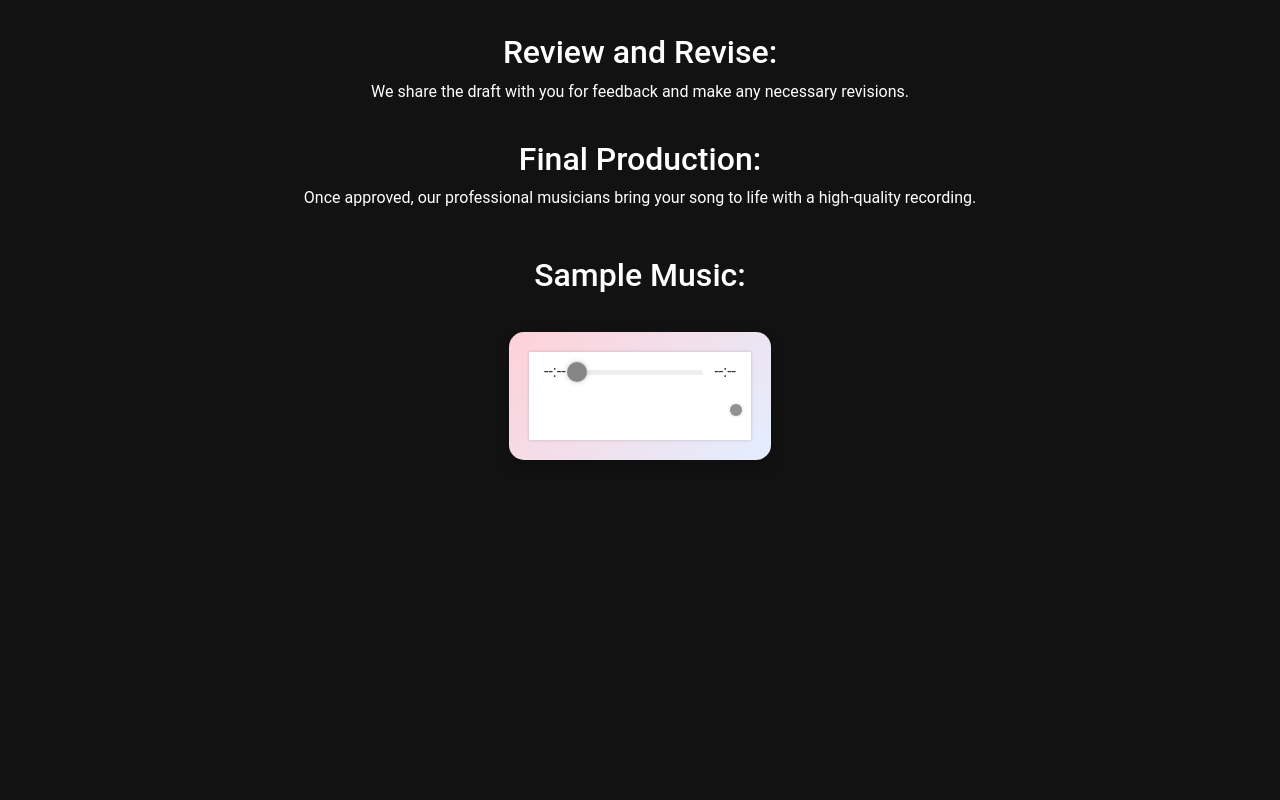
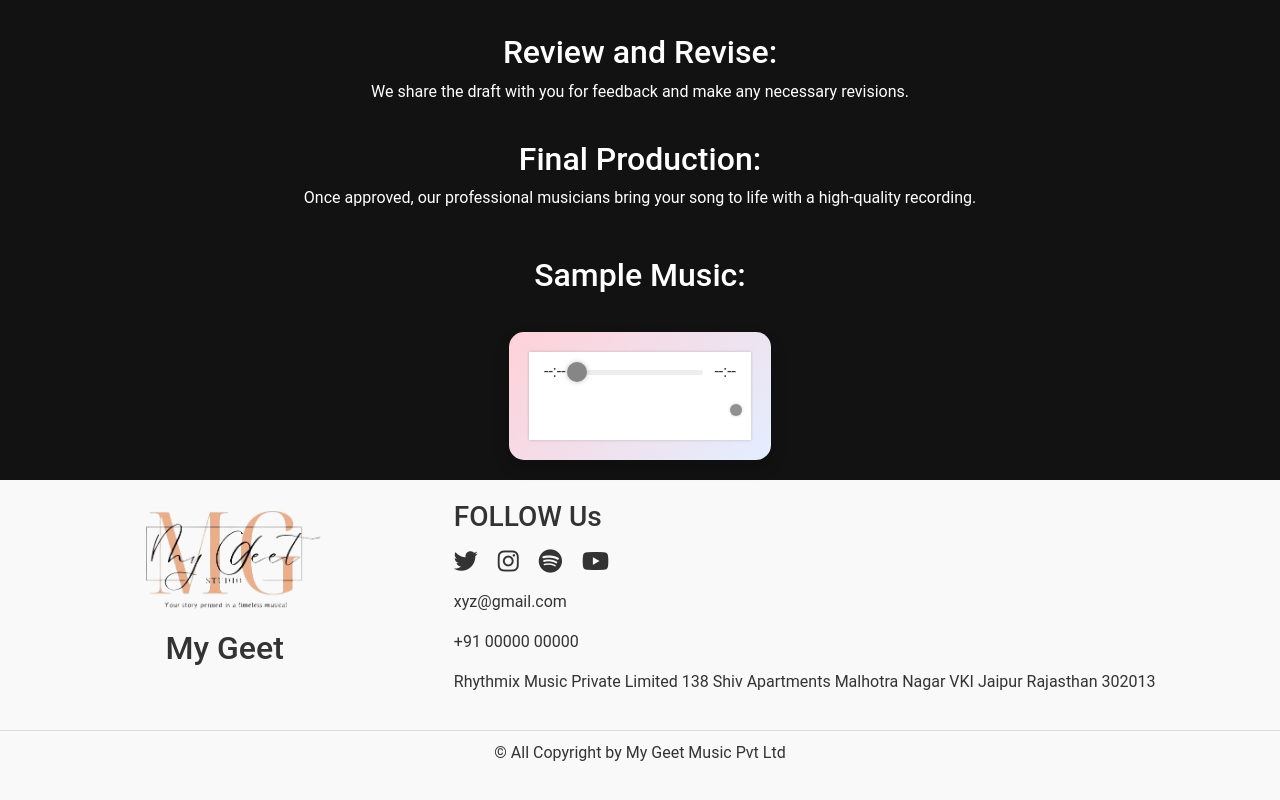
Before and after one commit to anirudddha/my-geet, a React (Vite) app: page /ourProcess in a window 1280 px wide. Shown: the part 320-1120 px from the top of the page. Before the commit the page ends 800 px from the top, so only its background shows below. Built offline with nearby package versions, Linux system fonts and the light colour scheme; no server answers; a web font is replaced by a local one.

Commit message:
adding footer

```diff
--- a/index.html
+++ b/index.html
@@ -23,6 +23,7 @@
   <script src="https://cdn.jsdelivr.net/npm/bootstrap@5.3.3/dist/js/bootstrap.bundle.min.js"
     integrity="sha384-YvpcrYf0tY3lHB60NNkmXc5s9fDVZLESaAA55NDzOxhy9GkcIdslK1eN7N6jIeHz"
     crossorigin="anonymous"></script>
+    <script src="https://kit.fontawesome.com/646c9eb8f3.js" crossorigin="anonymous"></script>
 </body>
 
 </html>
--- a/src/App.jsx
+++ b/src/App.jsx
@@ -8,6 +8,7 @@ import Services from './pages/Services';
 import Pricing from './pages/Pricing';
 import Contact from './pages/Contact';
 import OurProcess from './pages/OurProcess';
+import Footer from './pages/Footer';
 
 function App() {
 
@@ -21,7 +22,9 @@ function App() {
         <Route path="/contact" element={<Contact />} />
         <Route path="/price" element={<Pricing />} />
         <Route path="/ourProcess" element={<OurProcess />} />
+
       </Routes>
+      <Footer/>
     </BrowserRouter>
   )
 }
--- /dev/null
+++ b/src/pages/Footer.css
@@ -0,0 +1,96 @@
+.footer-container {
+    background-color: #f9f9f9;
+    padding: 20px 0;
+    color: #333;
+  }
+
+  .footer-content {
+    display: flex;
+    justify-content: space-around;
+    align-items: flex-start;
+    flex-wrap: wrap;
+    max-width: 1200px;
+    margin: 0 auto;
+    padding: 0 20px;
+  }
+
+  .footer-logo {
+    text-align: center;
+  }
+
+  .footer-logo .logo-img {
+    width: 200px;
+    margin-bottom: 10px;
+  }
+
+  .footer-explore,
+  .footer-contact {
+    text-align: left;
+  }
+
+  .footer-explore h3,
+  .footer-contact h3 {
+    margin-bottom: 10px;
+  }
+
+  .footer-explore ul {
+    list-style: none;
+    padding: 0;
+  }
+
+  .footer-explore li {
+    margin-bottom: 5px;
+  }
+
+  .footer-explore a {
+    color: #333;
+    text-decoration: none;
+  }
+
+  .footer-explore a:hover {
+    text-decoration: underline;
+  }
+
+  .footer-contact .social-icons {
+    display: flex;
+    /* justify-content: space-around; */
+    justify-content: flex-start;
+    margin-bottom: 10px;
+  }
+
+  .footer-contact .social-icons a {
+    color: #333;
+    font-size: 24px;
+    margin-left: 20px;
+  }
+  .footer-contact .social-icons a :hover{
+    color: blue;
+  }
+
+  .footer-contact a {
+    color: #333;
+    text-decoration: none;
+  }
+
+  .footer-contact a:hover {
+    text-decoration: underline;
+  }
+
+  .footer-bottom {
+    text-align: center;
+    margin-top: 20px;
+    padding-top: 10px;
+    border-top: 1px solid #ddd;
+  }
+
+  @media (max-width: 768px) {
+    .footer-content {
+      flex-direction: column;
+      align-items: center;
+    }
+
+    .footer-explore,
+    .footer-contact {
+      margin-top: 20px;
+    }
+  }
--- /dev/null
+++ b/src/pages/Footer.jsx
@@ -0,0 +1,46 @@
+import React from 'react';
+import './Footer.css'; // Make sure to create and import this CSS file for styling
+import logo from '../assets/logo.png'
+const Footer = () => {
+  return (
+    <footer className="footer-container">
+      <div className="footer-content">
+        <div className="footer-logo">
+          <img src={logo} alt="RAAAG Logo" className="logo-img" />
+          <h2>My Geet</h2>
+          {/* <p>Your Story penned <br /> in timeless musical…</p> */}
+        </div>
+
+        {/* <div className="footer-explore">
+          <h3>EXPLORE</h3>
+          <ul>
+            <li><a href="/about">About Us</a></li>
+            <li><a href="/blogs">Blogs</a></li>
+            <li><a href="/privacy-policy">Privacy Policy</a></li>
+            <li><a href="/terms">Terms & Condition</a></li>
+            <li><a href="/refund">Refund Policy</a></li>
+            <li><a href="/delivery">Delivery Guidelines</a></li>
+          </ul>
+        </div> */}
+
+        <div className="footer-contact">
+          <h3>FOLLOW Us</h3>
+          <div className="social-icons">
+            <a style={{marginLeft:"0px"}} href="https://twitter.com" target="_blank" rel="noopener noreferrer"><i className="fab fa-twitter"></i></a>
+            <a href="https://instagram.com" target="_blank" rel="noopener noreferrer"><i className="fab fa-instagram"></i></a>
+            <a href="https://spotify.com" target="_blank" rel="noopener noreferrer"><i className="fab fa-spotify"></i></a>
+            <a href="https://youtube.com" target="_blank" rel="noopener noreferrer"><i className="fab fa-youtube"></i></a>
+          </div>
+          <p><a href="mailto:raagasagift@gmail.com">xyz@gmail.com</a></p>
+          <p>+91 00000 00000</p>
+          <p>Rhythmix Music Private Limited 138 Shiv Apartments Malhotra Nagar VKI Jaipur Rajasthan 302013</p>
+        </div>
+      </div>
+      <div className="footer-bottom">
+        <p>© All Copyright by My Geet Music Pvt Ltd</p>
+      </div>
+    </footer>
+  );
+};
+
+export default Footer;
```
